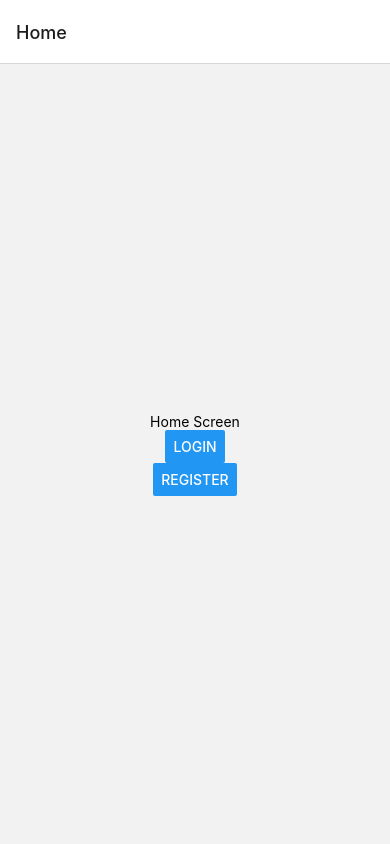
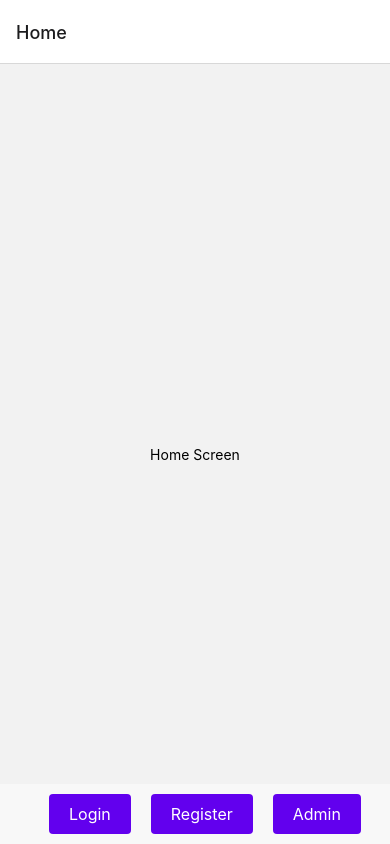
Before and after one commit to Czechu7/bezpieczenstwomobilnych, a React Native app in the folder my-app/: screen / in a window 390 px wide. Built offline with nearby package versions, Linux system fonts and the light colour scheme.

Commit message:
added admin screen

```diff
--- a/my-app/App.tsx
+++ b/my-app/App.tsx
@@ -1,14 +1,16 @@
 import React from 'react'
 import { NavigationContainer } from '@react-navigation/native'
 import { createStackNavigator, StackNavigationProp } from '@react-navigation/stack'
-import { Button, View, Text, StyleSheet } from 'react-native'
+import { Button, View, Text, StyleSheet, TouchableOpacity } from 'react-native'
 import LoginScreen from './src/screens/LoginScreen'
 import RegisterScreen from './src/screens/RegisterScreen'
 import HomeScreen from './src/screens/HomeScreen'
+import AdminScreen from './src/screens/AdminScreen'
 type RootStackParamList = {
 	Home: undefined
 	Login: undefined
 	Register: undefined
+	Admin: undefined
 }
 
 type HomeScreenNavigationProp = StackNavigationProp<RootStackParamList, 'Home'>
@@ -22,8 +24,19 @@ const Stack = createStackNavigator<RootStackParamList>()
 const HomeScreenWithNavigation: React.FC<HomeScreenProps> = ({ navigation }) => (
 	<View style={styles.screenContainer}>
 		<Text>Home Screen</Text>
-		<Button title='Login' onPress={() => navigation.navigate('Login')} />
-		<Button title='Register' onPress={() => navigation.navigate('Register')} />
+		<View style={styles.footer}>
+			<View style={styles.buttonContainer}>
+				<TouchableOpacity style={styles.button} onPress={() => navigation.navigate('Login')}>
+					<Text style={styles.buttonText}>Login</Text>
+				</TouchableOpacity>
+				<TouchableOpacity style={styles.button} onPress={() => navigation.navigate('Register')}>
+					<Text style={styles.buttonText}>Register</Text>
+				</TouchableOpacity>
+				<TouchableOpacity style={styles.button} onPress={() => navigation.navigate('Admin')}>
+					<Text style={styles.buttonText}>Admin</Text>
+				</TouchableOpacity>
+			</View>
+		</View>
 	</View>
 )
 
@@ -34,6 +47,7 @@ const App = () => {
 				<Stack.Screen name='Home' component={HomeScreenWithNavigation} />
 				<Stack.Screen name='Login' component={LoginScreen} />
 				<Stack.Screen name='Register' component={RegisterScreen} />
+				<Stack.Screen name='Admin' component={AdminScreen} />
 			</Stack.Navigator>
 		</NavigationContainer>
 	)
@@ -45,6 +59,31 @@ const styles = StyleSheet.create({
 		justifyContent: 'center',
 		alignItems: 'center',
 	},
+	footer: {
+		position: 'absolute',
+		bottom: 0,
+		width: '100%',
+		backgroundColor: '#f8f8f8', // Background color for the footer
+		paddingVertical: 10,
+		alignItems: 'center',
+	},
+	buttonContainer: {
+		flexDirection: 'row',
+		justifyContent: 'space-between',
+		width: '80%',
+	},
+	button: {
+		paddingVertical: 10,
+		paddingHorizontal: 20,
+		borderRadius: 4,
+		backgroundColor: '#6200ee', // Background color for the button
+		marginHorizontal: 10,
+	},
+	buttonText: {
+		color: '#ffffff', // Text color for contrast
+		fontSize: 16,
+		textAlign: 'center',
+	},
 })
 
 export default App
--- /dev/null
+++ b/my-app/src/screens/AdminScreen.tsx
@@ -0,0 +1,49 @@
+import React, { useEffect, useState } from 'react'
+import { SafeAreaView, StyleSheet, Text, View } from 'react-native'
+import { getUsers, User } from '../services/auth/usersService'
+
+const AdminScreen = () => {
+	const [users, setUsers] = useState<User[]>([])
+
+	useEffect(() => {
+		const fetchUsers = async () => {
+			const data = await getUsers()
+			if (data) {
+				setUsers(data)
+			}
+		}
+		fetchUsers()
+	}, [])
+
+	return (
+		<SafeAreaView style={styles.container}>
+			<View>
+				<Text style={styles.text}>Admin Screen!</Text>
+				{users.map((user, index) => (
+					<Text key={index} style={styles.userText}>
+						{user.name}
+					</Text>
+				))}
+			</View>
+		</SafeAreaView>
+	)
+}
+
+const styles = StyleSheet.create({
+	container: {
+		flex: 1,
+		justifyContent: 'center',
+		alignItems: 'center',
+		backgroundColor: '#f0f0f0',
+	},
+	text: {
+		fontSize: 24,
+		fontWeight: 'bold',
+	},
+	userText: {
+		fontSize: 18,
+		marginTop: 10,
+	},
+})
+
+export default AdminScreen
--- /dev/null
+++ b/my-app/src/services/auth/usersService.ts
@@ -0,0 +1,19 @@
+import axios from 'axios'
+
+const API_URL = 'http://172.20.10.2:3000/v1'
+
+export interface User {
+	email: string
+	password: string
+	name: string
+}
+
+export const getUsers = async (): Promise<User[] | null> => {
+	try {
+		const response = await axios.get(`${API_URL}/users`)
+		return response.data
+	} catch (error) {
+		console.log('Error:', error)
+		return null
+	}
+}
```
